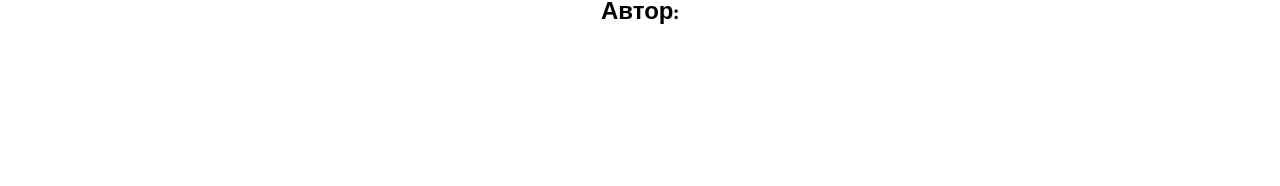
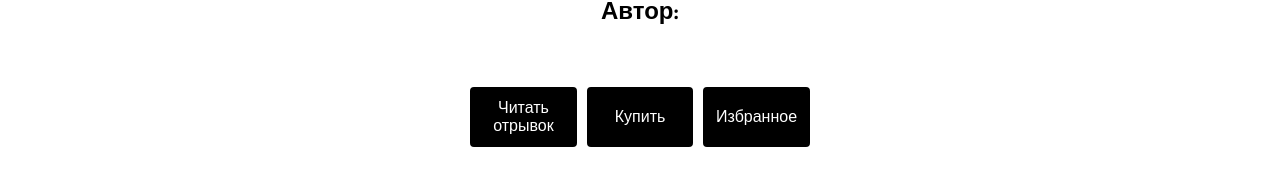
Before and after one commit to mbrita/penguin-books, a React (Create React App) app: page /book/1 in a window 1280 px wide. Shown: the part 220-406 px from the top of the page. Built offline with nearby package versions, Linux system fonts and the light colour scheme; no server answers.

Commit message:
upd favBooks

```diff
--- a/src/components/carousel/Carousel.module.scss
+++ b/src/components/carousel/Carousel.module.scss
@@ -25,7 +25,8 @@
 }
 
 .booksContainerGrid {
-  max-width: 100%;
+  width: 100%;
+  max-width: 100px;
   display: grid;
   justify-content: center;
   grid-template-columns: repeat(2, 1fr);
--- a/src/components/carousel/Carousel.tsx
+++ b/src/components/carousel/Carousel.tsx
@@ -9,6 +9,7 @@ import ArrowRight from '../../assets/contentItem/arrowRight.png'
 import ArrowLeft from '../../assets/contentItem/arrowLeft.png'
 import { FavoriteBookContext } from '../../App'
 import { MyCart } from '../../App'
+import { Ticker } from '../ticker/Ticker'
 
 const Carousel: React.FC = () => {
   const [books, setBooks] = useState<any[]>([])
@@ -128,15 +129,16 @@ const Carousel: React.FC = () => {
           </div>
         ))}
       </div>
+
       <div className={classes.buttonsContainer}>
         <button className={classes.button} onClick={handleBackPopular }>
-          <img src={ArrowLeft} alt="Back" />
+          <img src={ArrowLeft} alt="" />
         </button>
         <div>
           <button className={classes.button}>Классика</button>
         </div>
         <button className={classes.button} onClick={handleNextPopular }>
-          <img src={ArrowRight} alt="Next" />
+          <img src={ArrowRight} alt="" />
         </button>
       </div>
       <div className={classes.booksContainerGrid}>
--- a/src/components/searchField/SearchField.tsx
+++ b/src/components/searchField/SearchField.tsx
@@ -44,7 +44,7 @@ const SearchField: FC<IFs> = ({ activeMenu,setActiveMenu}) =>{
             book.volumeInfo.title
               .toLowerCase()
               .includes(searchBooks.toLowerCase()) ||
-            book.volumeInfo.authors?.some((author: string) =>
+              book.volumeInfo.authors?.some((author: string) =>
               author.toLocaleLowerCase().includes(searchBooks.toLowerCase())
             )
         )
--- /dev/null
+++ b/src/components/ticker/Ticker.tsx
@@ -0,0 +1,9 @@
+import React from "react"
+import classes from './Ticker.module.scss'
+export const Ticker = ()=>{
+
+    return(
+            <div className={classes.block}><p>Книги на иностранных языках  - Книги «Подписных изданий»
+</p></div>
+    )
+}
--- a/src/pages/bookPage/BookPage.module.scss
+++ b/src/pages/bookPage/BookPage.module.scss
@@ -38,3 +38,28 @@
   line-height: 1.5;
   color: #333;
 }
+.pageBtns{
+  display: flex;
+}
+.pageBtn{
+  margin: 5px;
+  width: 100%;
+  padding: 10px;
+  background-color: #000000;
+  color: #fff;
+  border: 2px solid #000000;
+  border-radius: 4px;
+  font-size: 1em;
+  cursor: pointer;
+}
+.pageBtn:hover {
+  background-color: #ffffff;
+  color: #000000;
+  border: 2px solid #000000;
+}
+.bookSnippet{
+  width: 100%;
+  padding: 15px;
+  border: 2px solid #000000;
+  display: none
+}
--- a/src/pages/bookPage/BookPage.tsx
+++ b/src/pages/bookPage/BookPage.tsx
@@ -1,4 +1,4 @@
-import React, { useEffect, useState } from 'react'
+import React, { useEffect, useState, useContext } from 'react'
 import Nav from '../../components/nav/Nav'
 import SearchField from '../../components/searchField/SearchField'
 import classes from '../bookPage/BookPage.module.scss'
@@ -6,11 +6,14 @@ import { useParams } from 'react-router-dom'
 import axios from 'axios'
 import { Ibook } from '../../types/types'
 import { Header } from '../../components/Header/Header'
-
+import { MyCart } from '../../App'
+import { FavoriteBookContext } from '../../App'
 const BookPage: React.FC = () => {
   const [selectedBook, setSelectedBook] = useState<Ibook>()
+  const [] =  useState<boolean>(false)
   const { id } = useParams()
-
+  const { cart, setCart } = useContext(MyCart)
+  const { favoriteBook, setFavoriteBook } = useContext(FavoriteBookContext)
 
   const selectedBooks = async () => {
     const responce = await axios(
@@ -27,10 +30,21 @@ const BookPage: React.FC = () => {
     }
   }, [id])
 
+  const createCartArr = (book: any) => {
+    const updatedCart = [...cart, book]
+    setCart(updatedCart)
+  }
+
+  const createIdArray = (book: any) => {
+    if (!favoriteBook.includes(book)) {
+      const updatedFavoriteBook = [...favoriteBook, book]
+      setFavoriteBook(updatedFavoriteBook)
+    }
+  }
   return (
     <div className={classes.pageWrapper}>
      <Header/>
-      <div className={classes.bookPageContent}>
+     <>      <div className={classes.bookPageContent}>
         <h1>{selectedBook?.volumeInfo?.title}</h1>
         <h2>Автор: {selectedBook?.volumeInfo?.authors}</h2>
         <div>
@@ -47,6 +61,12 @@ const BookPage: React.FC = () => {
           className={classes.bpDesc}
         ></p>
       </div>
+      <div className={classes.pageBtns}> <button className={classes.pageBtn}>Читать отрывок</button>
+      <button className={classes.pageBtn} onClick={()=>createCartArr(selectedBook)}>Купить</button>
+      <button className={classes.pageBtn} onClick={()=>createIdArray (selectedBook)}>Избранное</button>
+      <div className={classes.bookSnippet}>{selectedBook?.searchInfo?.textSnippet || 'отрывок не найден'} </div></div>
+      </>
+
     </div>
   )
 }
--- a/src/types/types.ts
+++ b/src/types/types.ts
@@ -68,4 +68,7 @@ export interface Ibook {
     }
     accessViewStatus: "string"
   }
+  searchInfo: {
+    textSnippet: "any"
+  }
 }
```
Also changed, not shown: src/components/ticker/Ticker.module.scss (added, +25 -0 lines).
